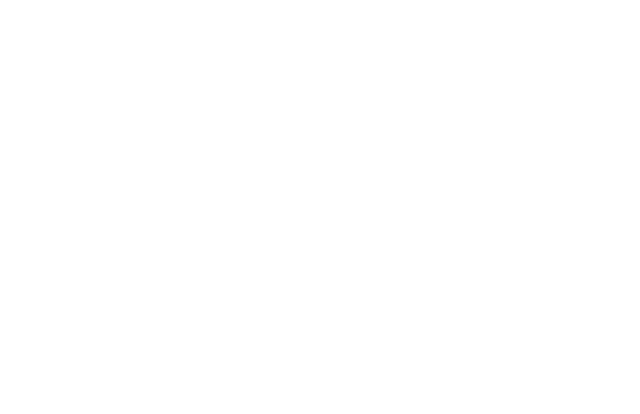
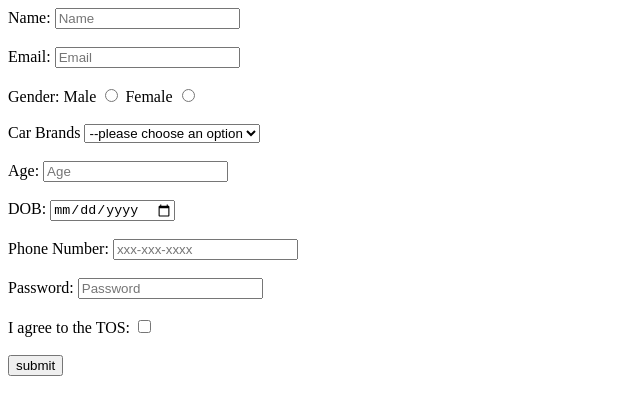
Before and after one commit to acciojob/signup-form-car-durgaprasad1719, a website: page main.html in a window 1280 px wide. Shown: the whole page, without its empty margins (0-640 px from the left). Drawn offline with Linux system fonts and the light colour scheme.

Commit message:
created a submission

```diff
--- a/main.html
+++ b/main.html
@@ -7,6 +7,68 @@
 </head>
 
 <body>
+	<form method="post" >
+		<label for="name">Name:</label>
+	<input type="text" id="name" placeholder="Name" required>
+	<br>
+	<br>
+	<label for="email">Email:</label>
+	<input type="email" id="email" placeholder="Email" required>
+	<br><br>
+	<label>Gender:</label>
+	<label for=gender_m>Male</label>
+	<input type="radio" id="gender_m" name="gender">
+
+	<label for="gender_f">Female</label>
+	<input type="radio" id="gender_f" name="gender">
+	<br><br>
+		<label for="cars">Car Brands</label>
+	<select id="cars">
+	<option>
+			--please choose an option
+	</option> -->
+		<option>
+			BMW
+		</option>
+		<option>
+			Mercedez Benz
+		</option>
+		<option>
+			volkswagon
+		</option>
+	</select>
+	<br>
+	<br>
+	<label for="age">Age:</label>
+	<input type="number" id="age" placeholder="Age"  required>
+	<br>
+	<br>
+
+	<label for="dob">DOB:</label>
+	<input type="date" id=dob placeholder="dob" required>
+	<br>
+	<br>
+
+
+	<label for="Phone Number">Phone Number:</label>
+	<input type="tel" id="tel" placeholder="xxx-xxx-xxxx">
+	<br>
+	<br>
+
+
+	<label for="password">Password:</label>
+	<input type="password" placeholder="Password" id="password" required>
+	<br>
+	<br>
+	<label for="tos">I agree to the TOS:</label>
+	<input type="checkbox" id="tos" name="sowmika" required>
+	<br>
+	<br>
+	<button type="button">submit</button>
+
+	</form>
+
+
 	<!-- the entire body must be written by student -->
     <script type="text/javascript" src="./script.js">
 </script>
```
